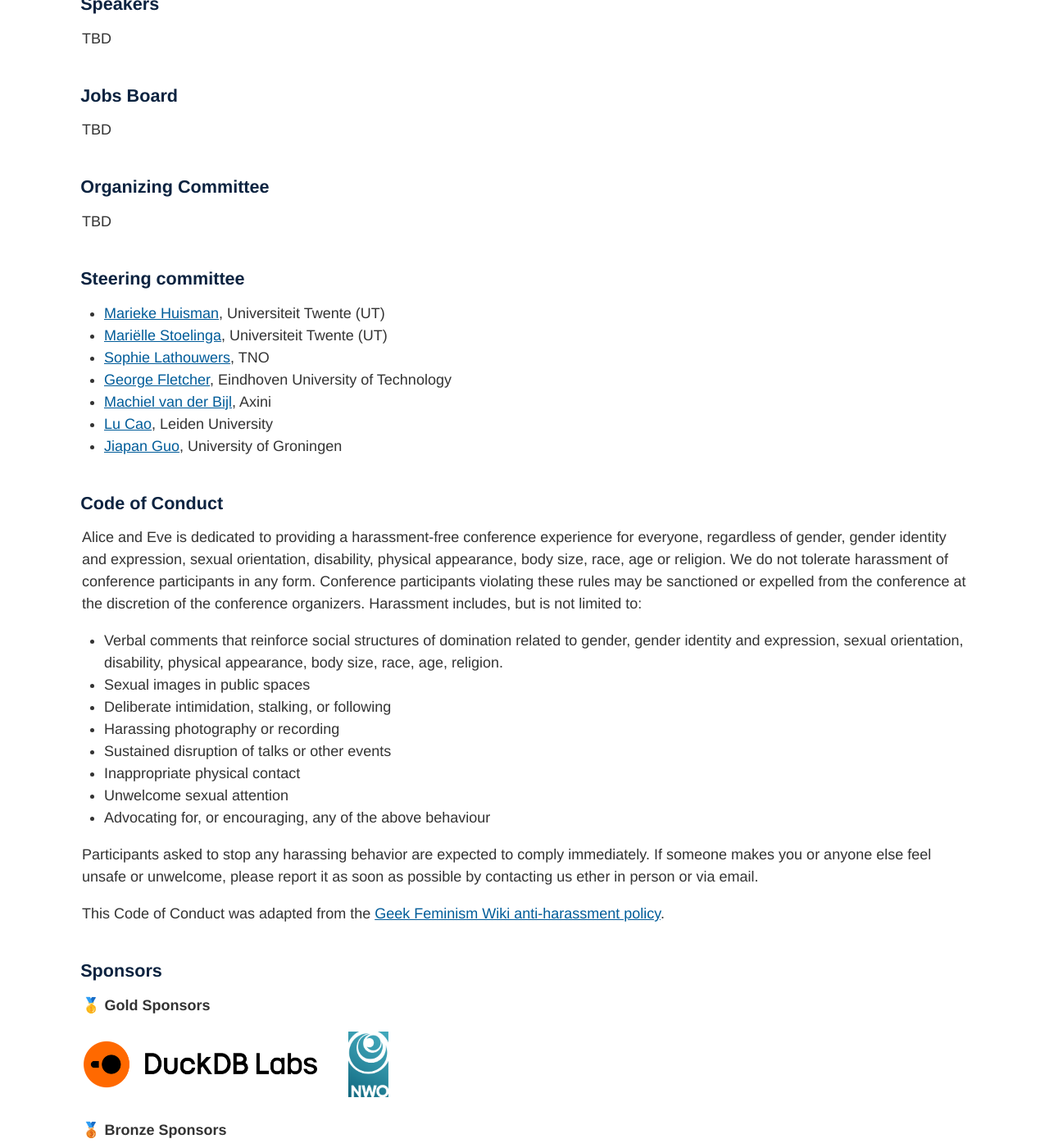
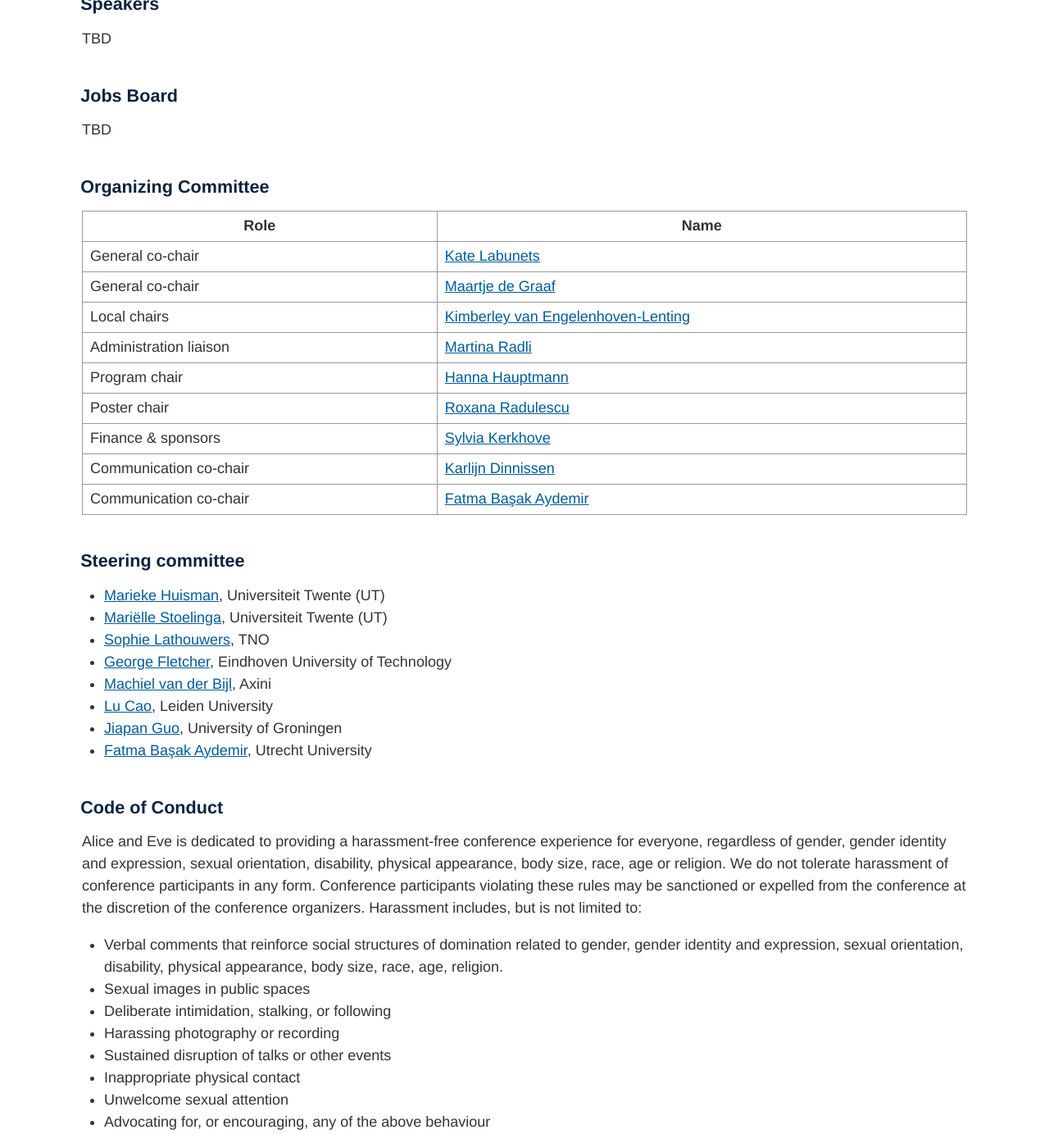
Before and after one commit to alice-and-eve/2026, a Jekyll site: the page built from index.md, in a window 1280 px wide and 1400 px high, scrolled down 2824 px. Shown: the whole window at 82% size. Built offline with Jekyll 4.4.1, drawn with Linux system fonts in a browser that asks for light colours; some of the changed text lies outside the part shown.

Commit message:
Update organziation committee

```diff
--- a/index.md
+++ b/index.md
@@ -90,7 +90,17 @@ TBD
 
 ## Organizing Committee
 
-TBD
+| Role | Name |
+|------|------|
+| General co-chair | [Kate Labunets](https://www.uu.nl/staff/KLabunets) |
+| General co-chair | [Maartje de Graaf](https://www.uu.nl/staff/MMAdeGraaf) |
+| Local chairs | [Kimberley van Engelenhoven-Lenting](https://www.uu.nl/staff/IRvanEngelenhovenLenting) |
+| Administration liaison | [Martina Radli](https://www.uu.nl/staff/MRadli) |
+| Program chair | [Hanna Hauptmann](https://www.uu.nl/staff/HJHauptmann) |
+| Poster chair | [Roxana Radulescu](https://www.uu.nl/staff/RTRadulescu) |
+| Finance & sponsors | [Sylvia Kerkhove](https://www.uu.nl/staff/SSKerkhove) |
+| Communication co-chair | [Karlijn Dinnissen](https://www.uu.nl/staff/KDinnissen) |
+| Communication co-chair | [Fatma Başak Aydemir](https://www.uu.nl/medewerkers/FBAydemir) |
 
 ## Steering committee
 
@@ -101,6 +111,7 @@ TBD
 - [Machiel van der Bijl](https://www.axini.com/nl/about/), Axini
 - [Lu Cao](https://www.universiteitleiden.nl/en/staffmembers/lu-cao#tab-1), Leiden University
 - [Jiapan Guo](https://www.rug.nl/staff/j.guo/), University of Groningen
+- [Fatma Başak Aydemir](https://www.uu.nl/medewerkers/FBAydemir), Utrecht University
 
 ## Code of Conduct
 Alice and Eve is dedicated to providing a harassment-free conference experience for everyone, regardless of gender, gender identity and expression, sexual orientation, disability, physical appearance, body size, race, age or religion. We do not tolerate harassment of conference participants in any form. Conference participants violating these rules may be sanctioned or expelled from the conference at the discretion of the conference organizers.
@@ -146,6 +157,8 @@ This Code of Conduct was adapted from the <a href="https://geekfeminism.fandom.c
   </a>
 </div>
 
+Interested in sponsoring Alice & Eve 2026? We'd love to hear from you — please contact our sponsor chair at <a href="mailto:s.s.kerkhove@uu.nl">s.s.kerkhove@uu.nl</a>.
+
 
 ## Contact Us
 
```
